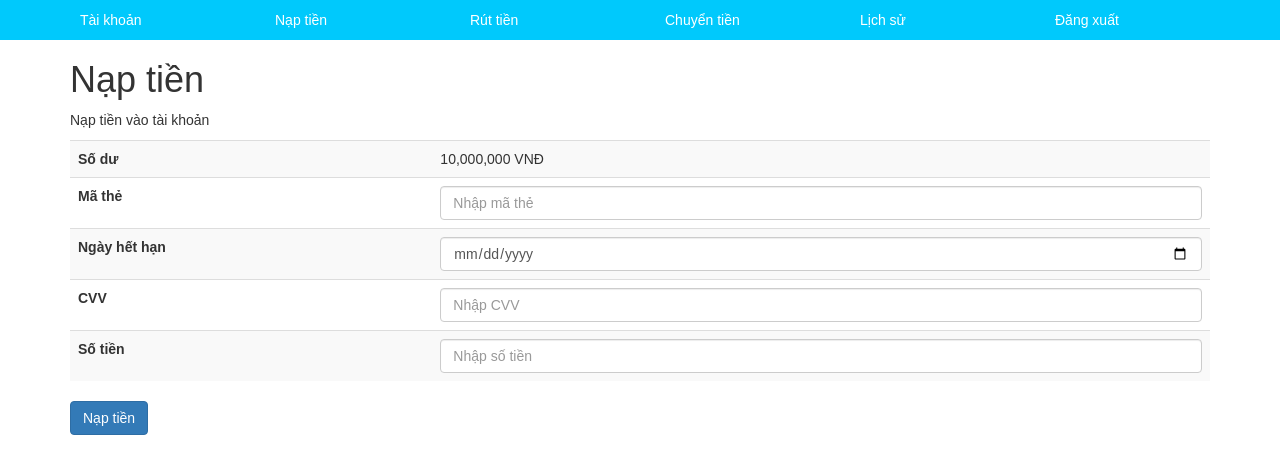
After one commit to hoangkhacphuc/vi_dien_tu, a PHP site: page /recharge.php in a window 1280 px wide. The commit adds this page. Shown: the top 474 px of the page. Run offline with PHP 8.4, Linux system fonts and the light colour scheme; a user stored in the database is signed in; data comes from the database, SQL or seed files in the repository; both versions use the stored data as it was after the commit; some libraries are stand-ins or nearby versions.

Commit message:
recharge & fix verify

```diff
--- a/BE.php
+++ b/BE.php
@@ -146,6 +146,7 @@
         $row = mysqli_fetch_assoc($result);
         $user_id = $row['id'];
         $pass = $row['pass'];
+        $verify = $row['confirm'];
 
         // Kiểm tra số lần sai mật khẩu
         $sql = "SELECT * FROM locked WHERE account_id = '$user_id'";
@@ -193,6 +194,12 @@
                 return;
             }
             apiResponse(400, "Sai mật khẩu");
+            return;
+        }
+
+        if ($verify == 2)
+        {
+            apiResponse(400, "Tài khoản này đã bị vô hiệu hóa, vui lòng liên hệ tổng đài 18001008");
             return;
         }
 
@@ -327,7 +334,119 @@
         apiResponse(200, "Đổi mật khẩu thành công");
     }
 
+    if ($action == "recharge") {
+        if (!isLoggedIn())
+        {
+            apiResponse(400, "Bạn chưa đăng nhập");
+            return;
+        }
+        if (!isVerified())
+        {
+            apiResponse(400, "Tính năng này chỉ dành cho các tài khoản đã được xác minh");
+            return;
+        }
+        // check isset card-number, expire-date, cvv, money
+        if (!isset($_POST['card-number']) || !isset($_POST['expire-date']) || !isset($_POST['cvv']) || !isset($_POST['money']) || empty($_POST['card-number']) || empty($_POST['expire-date']) || empty($_POST['cvv']) || empty($_POST['money'])) {
+            apiResponse(400, "Thiếu thông tin");
+            return;
+        }
+        // Gán giá trị
+        $card_number = $_POST['card-number'];
+        $expire_date = $_POST['expire-date'];
+        $cvv = $_POST['cvv'];
+        $money = $_POST['money'];
+        $user_id = $_SESSION['User_ID'];
+        // Kiểm tra thông tin hợp lệ
+        if (!checkCardNumber($card_number)) {
+            apiResponse(400, "Số thẻ không hợp lệ");
+            return;
+        }
+        if (!isValidDate($expire_date)) {
+            apiResponse(400, "Ngày hết hạn không hợp lệ");
+            return;
+        }
+        if (!checkCVV($cvv)) {
+            apiResponse(400, "Mã CVV không hợp lệ");
+            return;
+        }
+        if (!checkRechargeMoney($money)) {
+            apiResponse(400, "Số tiền không hợp lệ hoặc nhỏ hơn 20.000 VNĐ");
+            return;
+        }
 
+        $card_input = array(
+            array(
+                'card_number' => '111111',
+                'expire_date' => '2022-10-10',
+                'cvv' => '411',
+                'money' => '-1',
+            ),
+            array(
+                'card_number' => '222222',
+                'expire_date' => '2022-11-11',
+                'cvv' => '443',
+                'money' => '1000000',
+            ),
+            array(
+                'card_number' => '333333',
+                'expire_date' => '2022-12-12',
+                'cvv' => '577',
+                'money' => '0',
+            ),
+        );
+
+        $card_choose = -1;
+
+        foreach ($card_input as $card) {
+            if ($card['card_number'] == $card_number) {
+                $card_choose = $card;
+                break;
+            }
+        }
+
+        if ($card_choose == -1) {
+            apiResponse(400, "Thẻ này không dược hỗ trợ");
+            return;
+        }
+
+        if ($card_choose['expire_date'] != $expire_date) {
+            apiResponse(400, "Ngày hết hạn không chính xác");
+            return;
+        }
+
+        if ($card_choose['cvv'] != $cvv) {
+            apiResponse(400, "Mã CVV không chính xác");
+            return;
+        }
+
+        if ($card_choose['money'] == 0) {
+            apiResponse(400, "Thẻ hết tiền");
+            return;
+        }
+
+        if ($card_choose['money'] < $money && $card_choose['money'] != -1) {
+            apiResponse(400, "Mỗi lần nạp tối đa là " . number_format($card_choose['money']) . " VNĐ");
+            return;
+        }
+
+        // Nạp tiền
+        $sql = "INSERT INTO transaction (account_id, card_number, exp, cvv, total_money, method_id, confirm) VALUES ('$user_id', '$card_number', '$expire_date', '$cvv', '$money', '2', '1')";
+
+        $result = mysqli_query($conn, $sql);
+        if (!$result) {
+            apiResponse(400, "Có lỗi xảy ra");
+            return;
+        }
+        $transaction_id = mysqli_insert_id($conn);
+        // Cập nhật số dư
+        $sql = "UPDATE account SET money = money + '$money' WHERE id = '$user_id'";
+        $result = mysqli_query($conn, $sql);
+        if (!$result) {
+            apiResponse(400, "Có lỗi xảy ra");
+            return;
+        }
+        apiResponse(200, "Nạp tiền thành công");
+    }
 
 
 
@@ -471,4 +590,48 @@
             return "Chờ cập nhật";
         }
     }
+
+    // Hàm kiểm tra card number
+    function checkCardNumber($card_number) {
+        if (strlen($card_number) != 6 || !is_numeric($card_number)) {
+            return false;
+        }
+        return true;
+    }
+
+    // Hàm kiểm tra CVV
+    function checkCVV($cvv) {
+        if (strlen($cvv) != 3 || !is_numeric($cvv)) {
+            return false;
+        }
+        return true;
+    }
+
+    // Hàm kiểm tra số tiền nạp
+    function checkRechargeMoney($amount) {
+        if (!is_numeric($amount) || $amount < 20000) {
+            return false;
+        }
+        return true;
+    }
+
+    // Hàm kiểm tra người dùng đã được xác mình chưa
+    function isVerified() {
+        global $conn;
+        if (!isLoggedIn())
+        {
+            return false;
+        }
+        $user_id = $_SESSION['User_ID'];
+
+        $sql = "SELECT * FROM account WHERE id = '$user_id'";
+        $result = mysqli_query($conn, $sql);
+        $row = mysqli_fetch_assoc($result);
+        if ($row['confirm'] == 1) {
+            return true;
+        } else {
+            return false;
+        }
+    }
+
 ?>
--- a/_header.php
+++ b/_header.php
@@ -35,7 +35,7 @@
                         <a href="./information.php">Tài khoản</a>
                     </div>
                     <div class="col-md-2">
-                        <a href="#">Nạp tiền</a>
+                        <a href="./recharge.php">Nạp tiền</a>
                     </div>
                     <div class="col-md-2">
                         <a href="#">Rút tiền</a>
@@ -46,6 +46,9 @@
                     <div class="col-md-2">
                         <a href="#">Lịch sử</a>
                     </div>
+                    <div class="col-md-2">
+                        <a href="./logout.php">Đăng xuất</a>
+                    </div>
                 </div>
             </div>
         </div>
--- a/main.js
+++ b/main.js
@@ -160,4 +160,39 @@ $(document).ready(function () {
             , 2000);
         });
     });
+
+    $('#btn-recharge').click(function (e) {
+        e.preventDefault();
+        // Get input value
+        let amount = $('#money').val();
+        let card_number = $('#card-number').val();
+        let expire_date = $('#expire-date').val();
+        let cvv = $('#cvv').val();
+
+        // POST dữ liệu đến server
+        $.post('./BE.php?action=recharge', {
+            money: amount,
+            'card-number': card_number,
+            'expire-date': expire_date,
+            cvv: cvv
+        }, function (data) {
+            if (data == '')
+            {
+                swal('Thất bại', 'Nạp tiền thất bại', 'error');
+                return;
+            }
+            data = JSON.parse(data);
+            if (data.status == 400)
+            {
+                swal('Thất bại', data.message, 'error');
+                return;
+            }
+            swal('Thành công', data.message, 'success');
+            setTimeout(function () {
+                window.location.href = './recharge.php';
+            }
+            , 2000);
+        });
+
+    });
 });
--- /dev/null
+++ b/recharge.php
@@ -0,0 +1,71 @@
+<?php
+    require_once 'BE.php';
+
+    if (!isLoggedIn()) {
+        header('Location: index.php');
+    }
+
+    if (isFirstLogin())
+    {
+        header('Location: change-password.php');
+    }
+
+
+
+    $user_info = getUserInfo();
+
+    require_once '_header.php';
+
+    if (!isVerified()) :
+?>
+    <script>
+        swal('Thông báo', 'Tính năng này chỉ dành cho các tài khoản đã được xác minh', 'warning');
+        setTimeout(function() {
+            window.location.href = 'information.php';
+        }, 3000);
+    </script>
+<?php endif; ?>
+
+    <div class="nap-tien">
+        <div class="container">
+            <div class="row">
+                <div class="col-md-12">
+                    <div class="nap-tien-content">
+                        <h1>Nạp tiền</h1>
+                        <p>Nạp tiền vào tài khoản</p>
+                    </div>
+                </div>
+            </div>
+            <div class="row">
+                <div class="col-md-12">
+                    <div class="nap-tien-table">
+                        <table class="table table-striped">
+                            <tr>
+                                <th>Số dư</th>
+                                <td><?php echo number_format($user_info['money']) ?> VNĐ</td>
+                            </tr>
+                            <tr>
+                                <th>Mã thẻ</th>
+                                <td><input type="number" id='card-number' class="form-control" placeholder="Nhập mã thẻ" min='0' max='999999'></td>
+                            </tr>
+                            <tr>
+                                <th>Ngày hết hạn</th>
+                                <td><input type="date" id="expire-date" class="form-control" placeholder="Nhập ngày hết hạn"></td>
+                            </tr>
+                            <tr>
+                                <th>CVV</th>
+                                <td><input type="number" id="cvv" class="form-control" placeholder="Nhập CVV" min='000' max='999'></td>
+                            </tr>
+                            <tr>
+                                <th>Số tiền</th>
+                                <td><input type="number" id="money" class="form-control" placeholder="Nhập số tiền" min='20000'></td>
+                            </tr>
+                        </table>
+                        <button class="btn btn-primary" id="btn-recharge">Nạp tiền</button>
+                    </div>
+                </div>
+            </div>
+        </div>
+    </div>
+</body>
+</html>
```
Also changed, not shown: database.sql (+11 -9 lines).
